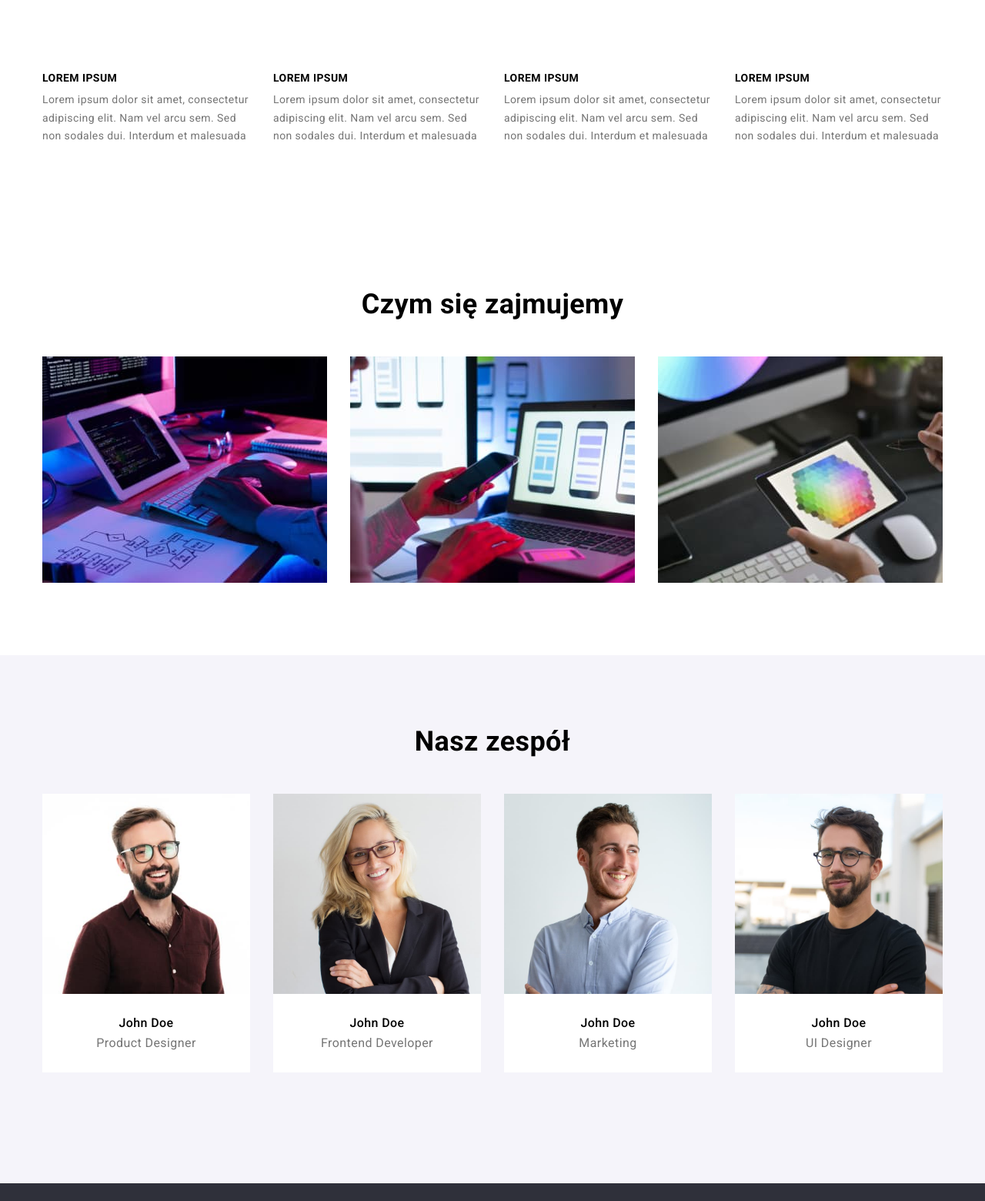
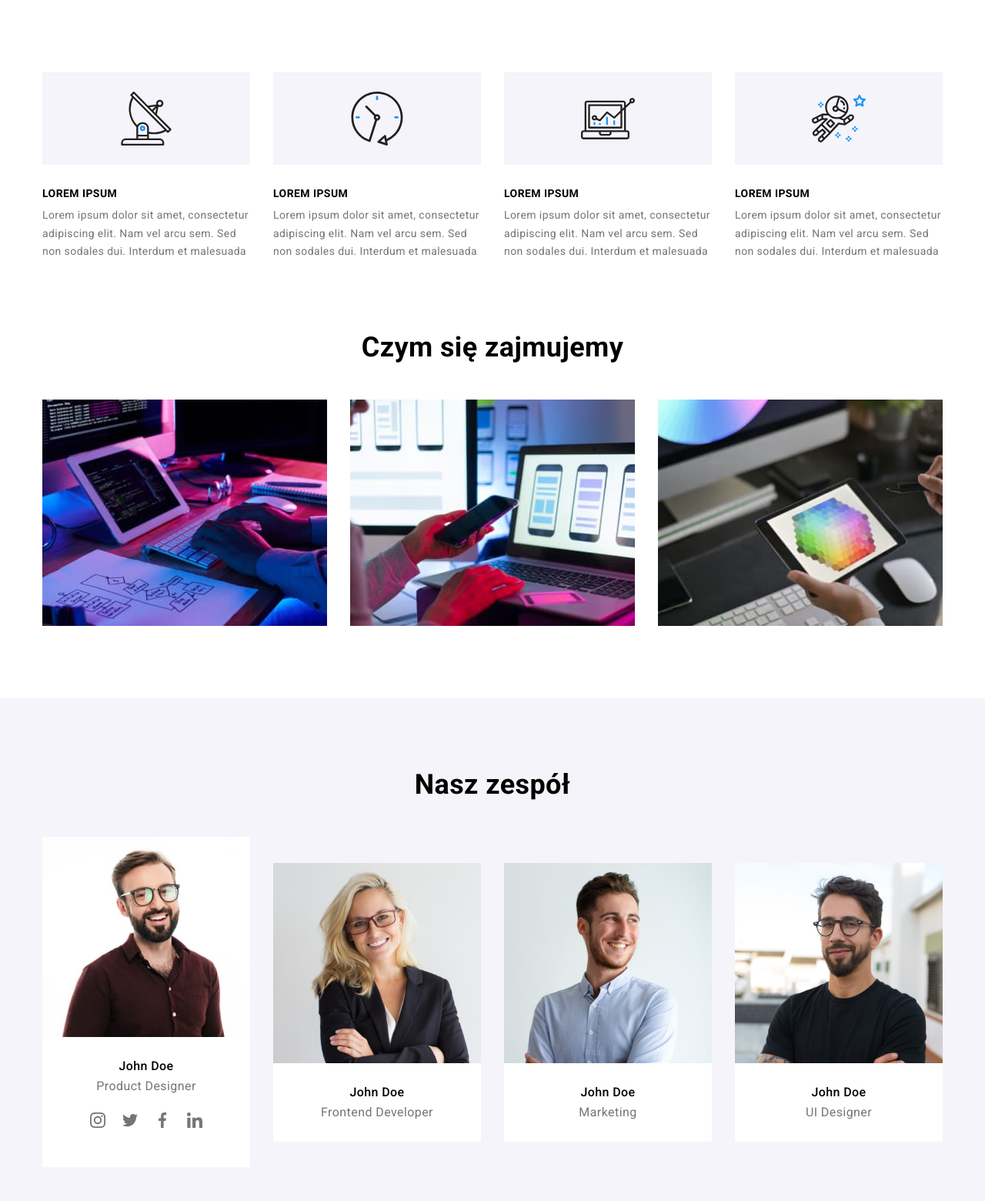
Before and after one commit to rsciupider/goit-markup-hw-04, a plain HTML site: page index.html in a window 1280 px wide. Shown: the part 680-2240 px from the top of the page at 77% size. Drawn offline with nearby package versions, Linux system fonts and the light colour scheme.

Commit message:
-Update 18.11

```diff
--- a/css/styles.css
+++ b/css/styles.css
@@ -42,6 +42,7 @@ body {
   line-height: 1;
   color: var(--black-clr);
   margin-bottom: 10px;
+  margin-top: 30px;
 }
 
 .font4 {
@@ -96,7 +97,7 @@ body {
   font-weight: 500;
   line-height: 1;
   letter-spacing: 0.02em;
-  color: var(--grey1-clr)
+  color: var(--grey1-clr);
 }
 
 .links {
@@ -106,6 +107,7 @@ body {
 .links:hover {
   color: var(--blue-clr);
 }
+
 
 .links:focus {
   color: var(--blue-clr);
@@ -178,8 +180,7 @@ body {
   max-height: 80px;
   padding-top: 24px;
   padding-bottom: 24px;
-  border-bottom: 1px solid rgba(128,128,128,0.2);
-
+  border-bottom: 1px solid rgba(128, 128, 128, 0.2);
 }
 
 .container {
@@ -200,7 +201,9 @@ body {
   background-color: var(--black1-clr);
   padding-top: 200px;
   padding-bottom: 200px;
-  background-image: linear-gradient(#2F303A66, #2F303A66), url(../images/main-background.jpg);
+  background-image: linear-gradient(#2f303a66, #2f303a66),
+    url(../images/main-background.jpg);
+  max-width: 1600px;
 }
 
 .footer-container {
@@ -259,6 +262,13 @@ body {
   justify-content: center;
 }
 
+.flex-3 {
+  display: flex;
+  align-items: center;
+  gap: 30px;
+  justify-content: center;
+}
+
 .main-section-position {
   display: flex;
   flex-direction: column;
@@ -286,6 +296,15 @@ body {
 .section-3 {
   padding-top: 94px;
   padding-bottom: 0px;
+}
+
+.section-4 {
+  padding-top: 0px;
+  padding-bottom: 94px;
+}
+
+.section-5 {
+  margin-bottom: 30px;
 }
 
 .section-background1 {
@@ -332,3 +351,123 @@ img {
 .li-item {
   flex-basis: calc((100% - 60px) / 3);
 }
+
+.envelope-icon {
+  width: 16px;
+  height: 12px;
+  margin-right: 10px;
+  fill: var(--grey1-clr);
+}
+
+.smartphone-icon {
+  width: 10px;
+  height: 16px;
+  margin-right: 10px;
+  fill: var(--grey1-clr);
+}
+
+.antenna-icon {
+  width: 70px;
+  height: 70px;
+
+}
+
+.clock-icon {
+  width: 70px;
+  height: 70px;
+}
+
+.diagram-icon {
+  width: 70px;
+  height: 70px;
+}
+
+.astronaut-icon {
+  width: 70px;
+  height: 70px;
+}
+
+.links:hover .envelope-icon{
+   fill: var(--blue-clr);
+}
+
+.links:hover .smartphone-icon{
+  fill: var(--blue-clr);
+}
+
+.icon-position {
+  display: flex;
+  align-items: center;
+}
+
+.icon-position1 {
+  display: flex;
+  align-items: center;
+  justify-content: center;
+  padding-block: 25px;
+  background-color: var(--white1-clr);
+}
+
+.icon-position2 {
+  display: flex;
+  align-items: center;
+  gap: 22px;
+  justify-content: center;
+  padding: 16px 32px 18px 32px;
+}
+
+.instagram-icon {
+  width: 20px;
+  height: 20px;
+  fill:var(--grey1-clr);
+}
+
+.twitter-icon {
+  width: 20px;
+  height: 20px;
+  fill:var(--grey1-clr);
+}
+
+.facebook-icon {
+  width: 20px;
+  height: 20px;
+  fill:var(--grey1-clr);
+}
+
+.linkedin-icon {
+  width: 20px;
+  height: 20px;
+  fill:var(--grey1-clr);
+}
+
+.instagram-icon:hover {
+  fill:var(--white-clr);
+  border-radius: 50%;
+  background-color: var(--blue-clr);
+}
+
+.icon-background {
+  width: 44px;
+  height: 44px;
+  border-radius: 50%;
+}
+
+.icon-background:hover {
+  border-radius: 50%;
+  background-color: var(--blue-clr);
+}
+
+/********************/
+
+.work {
+  background: grey
+}
+
+.work1 {
+  background: red;
+  padding: 16px 32px 18px 32px;
+}
+
+.work2 {
+  background: red;
+}
--- a/index.html
+++ b/index.html
@@ -31,11 +31,7 @@
 
           <ul class="flex list">
             <li>
-              <a
-                class="links font6"
-                href="#"
-                target="_blank"
-                title="Agencja"
+              <a class="links font6" href="#" target="_blank" title="Agencja"
                 >Agencja</a
               >
             </li>
@@ -50,11 +46,7 @@
             </li>
 
             <li>
-              <a
-                class="links font6"
-                href="#"
-                target="_blank"
-                title="Kontakt"
+              <a class="links font6" href="#" target="_blank" title="Kontakt"
                 >Kontakt</a
               >
             </li>
@@ -63,14 +55,20 @@
         <div>
           <ul class="flex list font">
             <li>
-              <a class="font12 links" href="mailto:info@devstudio.com"
-                >info@devstudio.com</a
-              >
+              <a class="font12 links" href="mailto:info@devstudio.com">
+                <svg class="envelope-icon">
+                  <use href="./images/icons.svg#icon-envelope"></use>
+                </svg>
+                info@devstudio.com
+              </a>
             </li>
             <li>
-              <a class="font12 links" href="tel:+48111111111"
-                >+48 111 111 111</a
-              >
+              <a class="font12 links icon-position" href="tel:+48111111111">
+                <svg class="smartphone-icon">
+                  <use href="./images/icons.svg#icon-smartphone"></use>
+                </svg>
+                +48 111 111 111
+              </a>
             </li>
           </ul>
         </div>
@@ -89,39 +87,60 @@
       <section class="section">
         <div class="container">
           <h2></h2>
+
           <ul class="flex list">
             <li>
+              <div class="icon-position1">
+                <svg class="antenna-icon">
+                  <use href="./images/icons.svg#icon-antenna"></use>
+                </svg>
+              </div>
               <h3 class="font3">LOREM IPSUM</h3>
               <p class="font9">
-                  Lorem ipsum dolor sit amet, consectetur adipiscing elit. Nam
-                  vel arcu sem. Sed non sodales dui. Interdum et malesuada
+                Lorem ipsum dolor sit amet, consectetur adipiscing elit. Nam vel
+                arcu sem. Sed non sodales dui. Interdum et malesuada
               </p>
             </li>
             <li>
+              <div class="icon-position1">
+                <svg class="clock-icon">
+                  <use href="./images/icons.svg#icon-clock"></use>
+                </svg>
+              </div>
               <h3 class="font3">LOREM IPSUM</h3>
               <p class="font9">
-                  Lorem ipsum dolor sit amet, consectetur adipiscing elit. Nam
-                  vel arcu sem. Sed non sodales dui. Interdum et malesuada
+                Lorem ipsum dolor sit amet, consectetur adipiscing elit. Nam vel
+                arcu sem. Sed non sodales dui. Interdum et malesuada
               </p>
             </li>
             <li>
+              <div class="icon-position1">
+                <svg class="diagram-icon">
+                  <use href="./images/icons.svg#icon-diagram"></use>
+                </svg>
+              </div>
               <h3 class="font3">LOREM IPSUM</h3>
               <p class="font9">
-                  Lorem ipsum dolor sit amet, consectetur adipiscing elit. Nam
-                  vel arcu sem. Sed non sodales dui. Interdum et malesuada
+                Lorem ipsum dolor sit amet, consectetur adipiscing elit. Nam vel
+                arcu sem. Sed non sodales dui. Interdum et malesuada
               </p>
             </li>
             <li>
+              <div class="icon-position1">
+                <svg class="astronaut-icon">
+                  <use href="./images/icons.svg#icon-astronaut"></use>
+                </svg>
+              </div>
               <h3 class="font3">LOREM IPSUM</h3>
               <p class="font9">
-                  Lorem ipsum dolor sit amet, consectetur adipiscing elit. Nam
-                  vel arcu sem. Sed non sodales dui. Interdum et malesuada
+                Lorem ipsum dolor sit amet, consectetur adipiscing elit. Nam vel
+                arcu sem. Sed non sodales dui. Interdum et malesuada
               </p>
             </li>
           </ul>
         </div>
       </section>
-        <section class="section">
+      <section class="section-4">
         <div class="container">
           <div class="section-column-position">
             <h2 class="font2">Czym się zajmujemy</h2>
@@ -168,6 +187,36 @@
               <div class="flex-1 background">
                 <h3 class="font4">John Doe</h3>
                 <p class="font7">Product Designer</p>
+                <ul class="icon-position2">
+                  <li class="list">
+                    <a class="icon-background" href="#">
+                      <svg class="instagram-icon">
+                        <use href="./images/icons.svg#icon-instagram"></use>
+                      </svg>
+                    </a>
+                  </li>
+                  <li class="list">
+                    <a href="#">
+                      <svg class="twitter-icon">
+                        <use href="./images/icons.svg#icon-twitter"></use>
+                      </svg>
+                    </a>
+                  </li>
+                  <li class="list">
+                    <a href="#">
+                      <svg class="facebook-icon">
+                        <use href="./images/icons.svg#icon-facebook"></use>
+                      </svg>
+                    </a>
+                  </li>
+                  <li class="list">
+                    <a href="#">
+                      <svg class="linkedin-icon">
+                        <use href="./images/icons.svg#icon-linkedin"></use>
+                      </svg>
+                    </a>
+                  </li>
+                </ul>
               </div>
             </li>
             <li>
```
Lines whose indentation alone changed are shown as unchanged.
